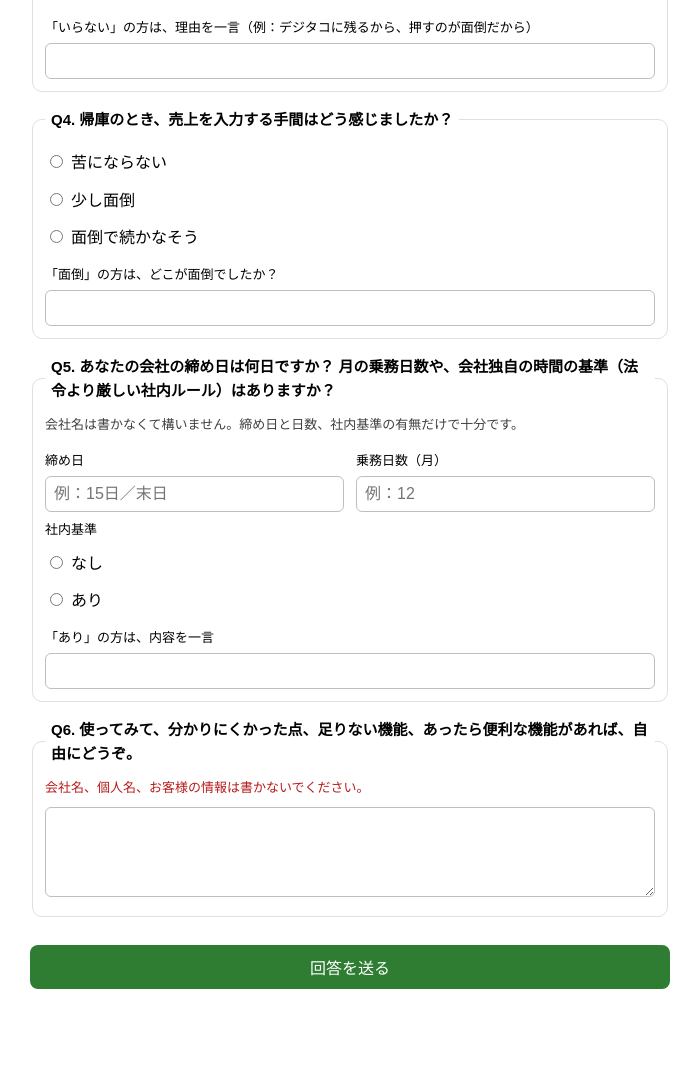
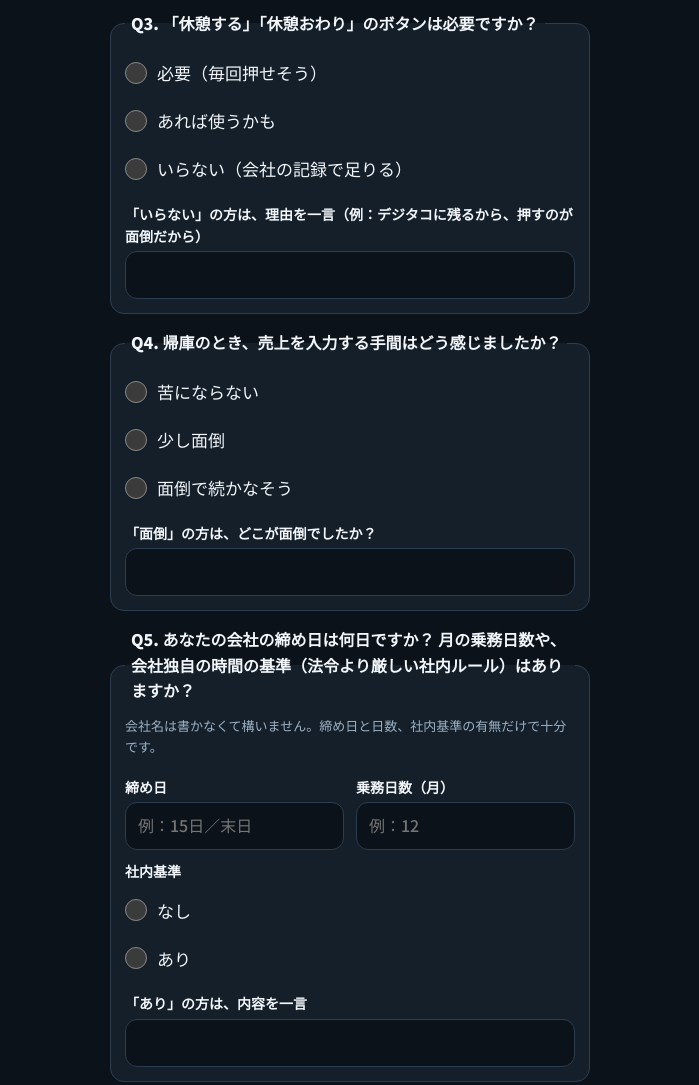
Before and after one commit to hal-neesan/hal-research, a plain HTML site: page survey.html in a window 1280 px wide. Shown: the part 711-1796 px from the top of the page, without its empty margins (290-989 px from the left). Before the commit the page ends 1726 px from the top, so only its background shows below. Drawn offline with Linux system fonts and the light colour scheme; a web font is replaced by a local one.

Commit message:
Add files via upload

```diff
--- a/survey.html
+++ b/survey.html
@@ -2,30 +2,93 @@
 <html lang="ja">
 <head>
 <meta charset="UTF-8">
-<meta name="viewport" content="width=device-width, initial-scale=1">
+<meta name="viewport" content="width=device-width, initial-scale=1, viewport-fit=cover">
 <title>試用アンケート | Halねえさんの乗務手帳（リサーチ版）</title>
+<script>
+/* Theme: follow the setting the app saved in this browser (same origin).
+   No saved setting -> the app's default (dark). "auto" -> follow the phone. Runs before first paint. */
+(function () {
+  var t = 'dark';
+  try {
+    var o = JSON.parse(localStorage.getItem('uriage-jomu-v1') || 'null');
+    if (o && (o.theme === 'dark' || o.theme === 'light' || o.theme === 'auto')) t = o.theme;
+  } catch (e) {}
+  if (t !== 'auto') document.documentElement.setAttribute('data-theme', t);
+})();
+</script>
+<link rel="preconnect" href="https://fonts.googleapis.com">
+<link rel="preconnect" href="https://fonts.gstatic.com" crossorigin>
+<link rel="stylesheet" href="https://fonts.googleapis.com/css2?family=Barlow+Condensed:wght@600;700;800&family=Noto+Sans+JP:wght@500;700;900&display=swap">
 <style>
-  :root { color-scheme: light dark; }
-  body { font-family: sans-serif; margin: 0; padding: 16px; line-height: 1.6; }
-  main { max-width: 640px; margin: 0 auto; }
-  h1 { font-size: 20px; margin: 8px 0 4px; }
-  .sub { font-size: 13px; opacity: .75; margin: 0 0 16px; }
-  a.back { display: inline-block; margin-bottom: 12px; }
-  fieldset { border: 1px solid #8884; border-radius: 10px; padding: 12px; margin-bottom: 16px; }
-  legend { font-size: 15px; font-weight: bold; padding: 0 6px; }
-  label.choice { display: block; font-size: 16px; padding: 6px 0; }
-  label.choice input { margin-right: 8px; }
-  label.small { display: block; font-size: 13px; margin: 8px 0 4px; }
-  input[type="text"], textarea { width: 100%; box-sizing: border-box; font-size: 16px; padding: 8px; border-radius: 6px; border: 1px solid #8888; background: transparent; color: inherit; }
-  textarea { min-height: 90px; }
-  .row { display: flex; gap: 12px; }
-  .row > div { flex: 1; min-width: 0; }
-  button { margin-top: 12px; font-size: 16px; padding: 10px 20px; border-radius: 8px; border: 0; background: #2e7d32; color: #fff; width: 100%; }
-  button:disabled { opacity: .5; }
-  .msg { font-size: 14px; margin: 10px 0; }
-  .done { border: 1px solid #8884; border-radius: 10px; padding: 16px; margin-bottom: 20px; }
-  .warn { color: #b71c1c; font-size: 13px; margin: 0 0 8px; }
-  @media (prefers-color-scheme: dark) { .warn { color: #ff9e99; } }
+/* Same colour tokens as index.html (dark first, light override). */
+:root {
+  --bg: #0b1219; --panel: #141f2a; --panel2: #1b2a38; --line: #2b3d50;
+  --fg: #f2f6fa; --muted: #9db0c3;
+  --go: #2fbf71; --go-ink: #03210f; --go-text: #5ee0a0;
+  --warn: #f5b82e; --over-text: #ff8a86;
+  --font-body: "Noto Sans JP", "Hiragino Sans", "Yu Gothic UI", "Meiryo", sans-serif;
+  color-scheme: dark;
+}
+@media (prefers-color-scheme: light) {
+  :root:not([data-theme="dark"]) {
+    --bg: #eef3f8; --panel: #ffffff; --panel2: #e4ecf4; --line: #c6d3e0;
+    --fg: #0d1a27; --muted: #4c6178;
+    --go: #1c9a58; --go-ink: #ffffff; --go-text: #0f7a40;
+    --warn: #f1b21c; --over-text: #b3231f;
+    color-scheme: light;
+  }
+}
+:root[data-theme="light"] {
+  --bg: #eef3f8; --panel: #ffffff; --panel2: #e4ecf4; --line: #c6d3e0;
+  --fg: #0d1a27; --muted: #4c6178;
+  --go: #1c9a58; --go-ink: #ffffff; --go-text: #0f7a40;
+  --warn: #f1b21c; --over-text: #b3231f;
+  color-scheme: light;
+}
+
+* { box-sizing: border-box; }
+body {
+  margin: 0;
+  background: var(--bg);
+  color: var(--fg);
+  font-family: var(--font-body);
+  font-size: 17px;
+  line-height: 1.6;
+  padding-block: calc(12px + env(safe-area-inset-top, 0px)) calc(32px + env(safe-area-inset-bottom, 0px));
+  padding-left: max(16px, env(safe-area-inset-left, 0px));
+  padding-right: max(16px, env(safe-area-inset-right, 0px));
+  -webkit-text-size-adjust: 100%;
+}
+main { max-width: 480px; margin: 0 auto; }
+a { color: var(--go-text); }
+button, input, textarea { font: inherit; color: inherit; }
+button { cursor: pointer; }
+a:focus-visible, button:focus-visible, input:focus-visible, textarea:focus-visible { outline: 3px solid var(--warn); outline-offset: 2px; }
+
+a.back { display: inline-flex; align-items: center; min-height: 44px; padding: 0 12px; margin-bottom: 8px; border-radius: 12px; background: var(--panel2); border: 1px solid var(--line); color: var(--fg); text-decoration: none; font-weight: 700; font-size: 15px; }
+h1 { font-size: 22px; font-weight: 900; margin: 8px 0 4px; }
+.sub { font-size: 14px; color: var(--muted); margin: 0 0 16px; }
+
+fieldset { background: var(--panel); border: 1px solid var(--line); border-radius: 14px; padding: 12px 14px 14px; margin: 0 0 16px; min-width: 0; }
+legend { font-size: 16px; font-weight: 900; padding: 0 6px; }
+label.choice { display: flex; align-items: center; gap: 10px; min-height: 48px; padding: 6px 0; font-size: 17px; }
+label.choice input { flex: none; width: 22px; height: 22px; margin: 0; accent-color: var(--go); }
+.small { display: block; font-size: 14px; font-weight: 700; margin: 10px 0 4px; }
+.hint { font-size: 13px; color: var(--muted); margin: 0 0 8px; }
+.warn { font-size: 14px; font-weight: 700; color: var(--over-text); margin: 0 0 8px; }
+input[type="text"], textarea { display: block; width: 100%; min-height: 48px; font-size: 16px; padding: 8px 12px; border-radius: 12px; border: 1px solid var(--line); background: var(--bg); }
+textarea { min-height: 110px; resize: vertical; }
+.row { display: flex; gap: 12px; }
+.row > div { flex: 1; min-width: 0; }
+.btn { display: block; width: 100%; min-height: 56px; margin-top: 12px; border-radius: 14px; border: 0; background: var(--go); color: var(--go-ink); font-size: 20px; font-weight: 900; letter-spacing: .04em; }
+.btn:disabled { opacity: .4; cursor: default; }
+.msg { font-size: 15px; margin: 10px 0; }
+.msg:empty { display: none; }
+.done { background: var(--panel); border: 1px solid var(--line); border-radius: 14px; padding: 16px; margin-bottom: 20px; }
+.done p { margin: 0 0 10px; }
+.done p:last-child { margin-bottom: 0; }
+
+@media (prefers-reduced-motion: reduce) { * { animation: none !important; transition: none !important; } }
 </style>
 </head>
 <body>
@@ -70,7 +133,8 @@
 
     <fieldset>
       <legend>Q5. あなたの会社の締め日は何日ですか？ 月の乗務日数や、会社独自の時間の基準（法令より厳しい社内ルール）はありますか？</legend>
-      <p style="font-size:13px;opacity:.75;margin:0 0 8px">会社名は書かなくて構いません。締め日と日数、社内基準の有無だけで十分です。</p>
+      <!-- 仕様書 §9 指定: Q5 に「会社名は書かなくて構いません」 -->
+      <p class="hint">会社名は書かなくて構いません。締め日と日数、社内基準の有無だけで十分です。</p>
       <div class="row">
         <div>
           <label class="small" for="q5_closing">締め日</label>
@@ -81,9 +145,11 @@
           <input type="text" id="q5_days" maxlength="10" placeholder="例：12" autocomplete="off" inputmode="numeric">
         </div>
       </div>
-      <label class="small">社内基準</label>
-      <label class="choice"><input type="radio" name="q5_rule" value="なし">なし</label>
-      <label class="choice"><input type="radio" name="q5_rule" value="あり">あり</label>
+      <span class="small" id="q5_rule_lab">社内基準</span>
+      <div role="radiogroup" aria-labelledby="q5_rule_lab">
+        <label class="choice"><input type="radio" name="q5_rule" value="なし">なし</label>
+        <label class="choice"><input type="radio" name="q5_rule" value="あり">あり</label>
+      </div>
       <label class="small" for="q5_rule_text">「あり」の方は、内容を一言</label>
       <input type="text" id="q5_rule_text" maxlength="200" autocomplete="off">
     </fieldset>
@@ -91,11 +157,12 @@
     <fieldset>
       <legend>Q6. 使ってみて、分かりにくかった点、足りない機能、あったら便利な機能があれば、自由にどうぞ。</legend>
       <p class="warn">会社名、個人名、お客様の情報は書かないでください。</p>
+      <label class="small" for="q6" style="position:absolute;width:1px;height:1px;overflow:hidden;clip:rect(0 0 0 0)">Q6の回答</label>
       <textarea id="q6" maxlength="1000"></textarea>
     </fieldset>
 
-    <button type="submit" id="submit">回答を送る</button>
-    <p class="msg" id="form-msg"></p>
+    <button type="submit" id="submit" class="btn">回答を送る</button>
+    <p class="msg" id="form-msg" role="status" aria-live="polite"></p>
   </form>
 
   <div class="done" id="done" style="display:none">
@@ -104,8 +171,11 @@
   </div>
 </main>
 <script>
+  /* Supabase project hal-research (anon public key; access control is done by RLS on the server side). */
   var SB_URL = 'https://fffjfvoxjddsqnofclop.supabase.co';
   var SB_KEY = 'eyJhbGciOiJIUzI1NiIsInR5cCI6IkpXVCJ9.eyJpc3MiOiJzdXBhYmFzZSIsInJlZiI6ImZmZmpmdm94amRkc3Fub2ZjbG9wIiwicm9sZSI6ImFub24iLCJpYXQiOjE3OTQ4ODA4MzQsImV4cCI6MjExMDQ1NjgzNH0.BEJNPdJNXBPoeyz-UU20MQ1OYDI1dq2mE7qh_guhgLg';
+  var SURVEY_KEY = 'halSurveyLastPost';  /* time of this device's last answer (throttle) */
+  var SURVEY_GAP_MS = 60000;
 
   function radio(name) {
     var els = document.getElementsByName(name);
@@ -123,6 +193,7 @@
     ev.preventDefault();
     var btn = document.getElementById('submit');
     var msg = document.getElementById('form-msg');
+    /* the 11 answer columns of surveys; unanswered ones are sent as null */
     var payload = {
       q1: radio('q1'),
       q2: radio('q2'),
@@ -139,9 +210,10 @@
     var answered = Object.keys(payload).some(function (k) { return payload[k] !== null; });
     if (!answered) { msg.textContent = 'どれか1つでも答えてから送ってください。'; return; }
     var lastPost = 0;
-    try { lastPost = Number(localStorage.getItem('halSurveyLastPost') || 0); } catch (e) {}
-    if (Date.now() - lastPost < 60000) { msg.textContent = '送信は1分に1回までです。少し間をあけてください。'; return; }
+    try { lastPost = Number(localStorage.getItem(SURVEY_KEY) || 0); } catch (e) {}
+    if (Date.now() - lastPost < SURVEY_GAP_MS) { msg.textContent = '送信は1分に1回までです。少し間をあけてください。'; return; }
     btn.disabled = true; msg.textContent = '送信中…';
+    /* write-only: Prefer return=minimal, and the answers are never read back or drawn on a page */
     fetch(SB_URL + '/rest/v1/surveys', {
       method: 'POST',
       headers: { 'apikey': SB_KEY, 'Authorization': 'Bearer ' + SB_KEY, 'Content-Type': 'application/json', 'Prefer': 'return=minimal' },
@@ -149,7 +221,7 @@
     }).then(function (r) {
       btn.disabled = false;
       if (r.ok) {
-        try { localStorage.setItem('halSurveyLastPost', String(Date.now())); } catch (e) {}
+        try { localStorage.setItem(SURVEY_KEY, String(Date.now())); } catch (e) {}
         document.getElementById('survey-form').style.display = 'none';
         document.getElementById('done').style.display = 'block';
       } else {
```
